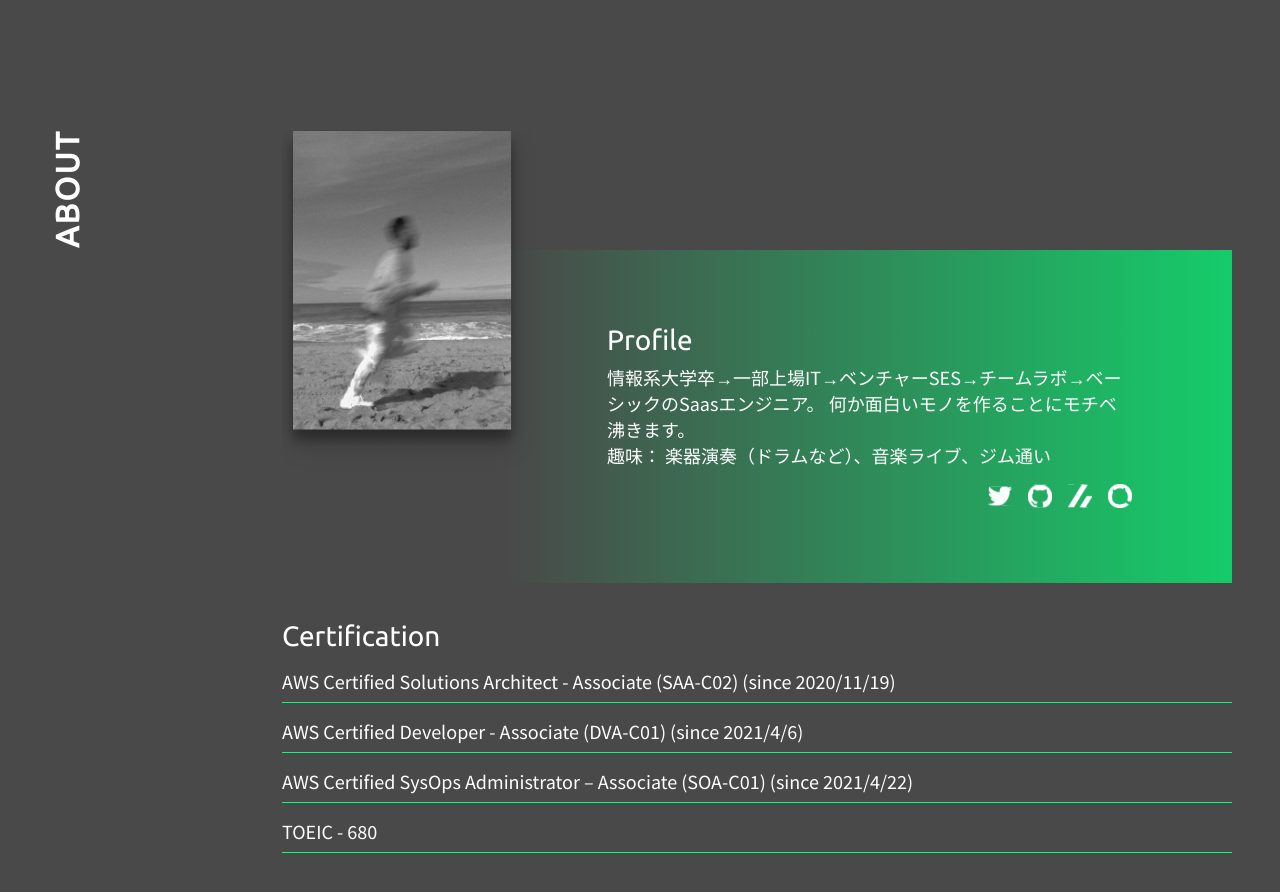
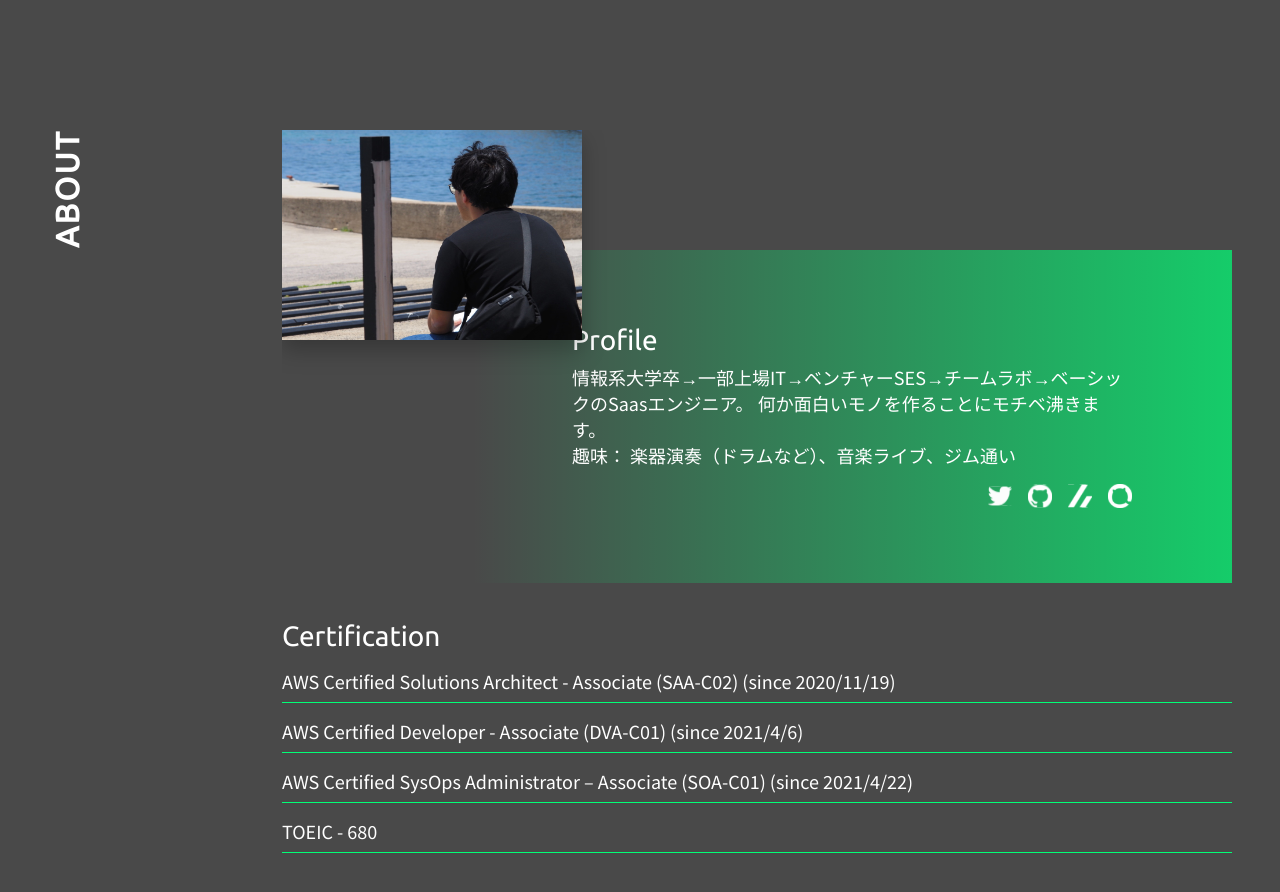
Before and after one commit to yu-ta-9/yuta9-page, a Next.js app: page /v2 in a window 1280 px wide. Shown: the part 940-1832 px from the top of the page. Built offline with nearby package versions, Linux system fonts and the light colour scheme.

Commit message:
update about section

```diff
--- a/src/components/pages/v2/sections/AboutSection/index.tsx
+++ b/src/components/pages/v2/sections/AboutSection/index.tsx
@@ -11,7 +11,23 @@ export const AboutSection: FC = () => {
   return (
     <>
       <div className={styles['about-wrapper']}>
-        <img className={styles['image']} src='/images/sample_profile.png' alt='profile' />
+        <img
+          className={styles['image']}
+          src='/images/profile.jpg'
+          alt='profile'
+          // MEMO: 画像保存を防ぐ
+          onSelect={(): boolean => {
+            return false;
+          }}
+          onMouseDown={(): boolean => {
+            return false;
+          }}
+          onContextMenu={(): boolean => {
+            return false;
+          }}
+        />
+        {/* MEMO: 画像保存を防ぐ */}
+        <div className={styles['dummy']}></div>
 
         <div className={styles['about']}>
           <h3 className={styles['title']}>Profile</h3>
--- a/src/components/pages/v2/sections/AboutSection/style.module.scss
+++ b/src/components/pages/v2/sections/AboutSection/style.module.scss
@@ -7,7 +7,7 @@
 
   > .about {
     z-index: v.$z-index-about-contents;
-    width: 725px;
+    width: 80%;
     padding: 74px 100px;
     margin-top: 120px;
     margin-left: auto;
@@ -45,9 +45,27 @@
     top: 0;
     left: 0;
     z-index: v.$z-index-about-image;
-    width: 240px;
-    height: 320px;
+    width: 300px;
+    height: 210px;
+
+    // width: 240px;
+    //height: 320px;
+    aspect-ratio: 4 / 3;
     filter: drop-shadow(0 10.6232px 11.2481px rgb(0 0 0 / 25%));
+  }
+
+  > .dummy {
+    position: absolute;
+    top: 0;
+    left: 0;
+    z-index: v.$z-index-about-image + 5;
+    width: 300px;
+    height: 210px;
+
+    // width: 240px;
+    // height: 320px;
+    aspect-ratio: 4 / 3;
+    background-color: transparent;
   }
 }
 
```
Also changed, not shown: public/images/profile.jpg (added).
